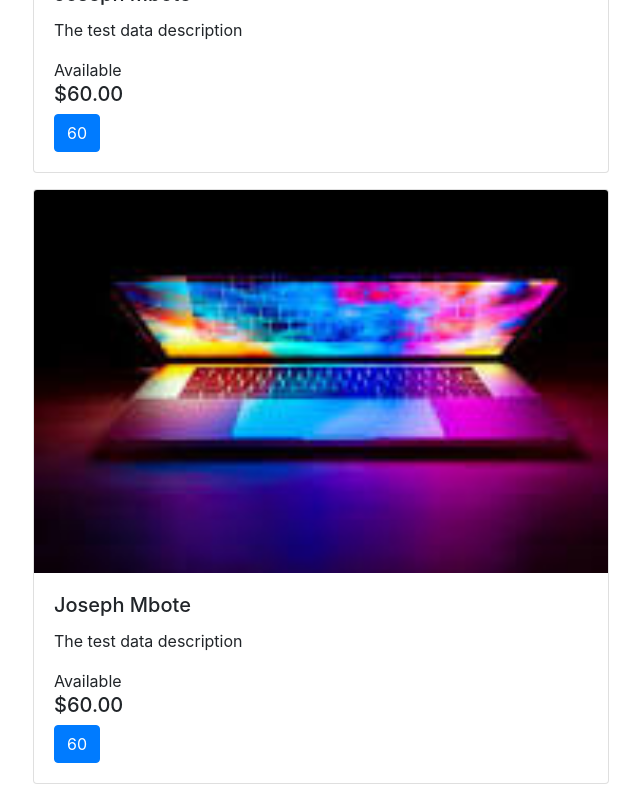
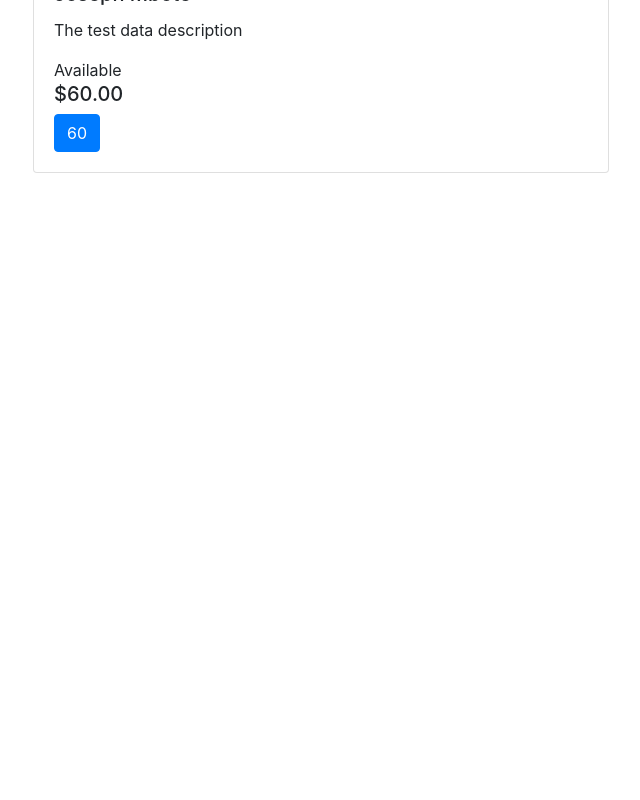
Before and after one commit to Mbote-Joseph/E-commerce-Site, an Angular app: page / in a window 1280 px wide. Shown: the part 7167-7967 px from the top of the page, without its empty margins (52-692 px from the left). After the commit the page ends 7356 px from the top, so only its background shows below. Built offline with nearby package versions, Linux system fonts and the light colour scheme.

Commit message:
Ecommerce Site in Angular

```diff
--- a/src/app/components/home/home.component.ts
+++ b/src/app/components/home/home.component.ts
@@ -79,13 +79,6 @@ export class HomeComponent implements OnInit {
       price: 60,
       available: true,
     },
-    {
-      id: 10,
-      name: 'Joseph Mbote',
-      description: 'The test data description',
-      price: 60,
-      available: true,
-    },
   ];
   clicked: boolean = false;
   currentItem: number = 0;
```
